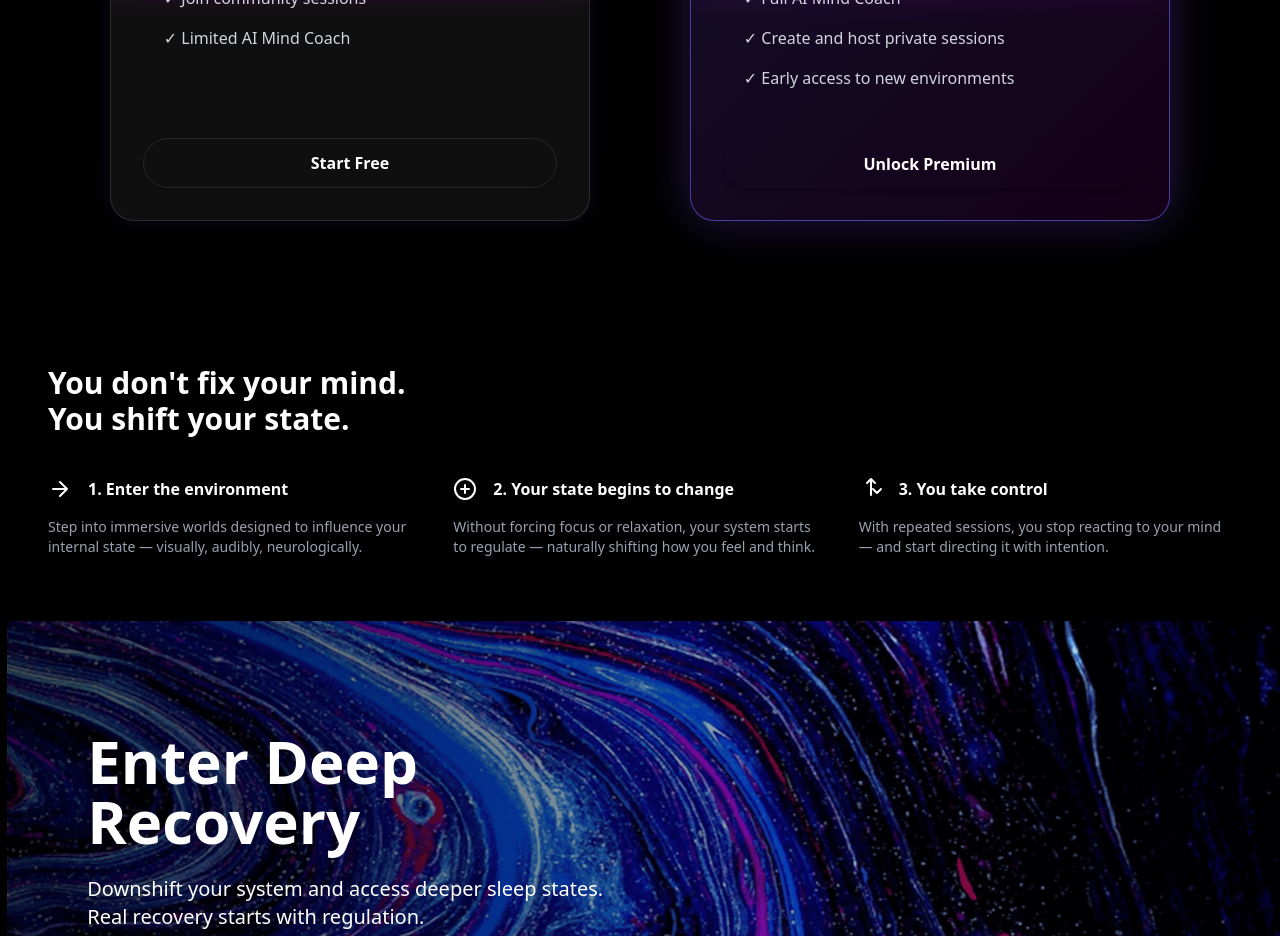
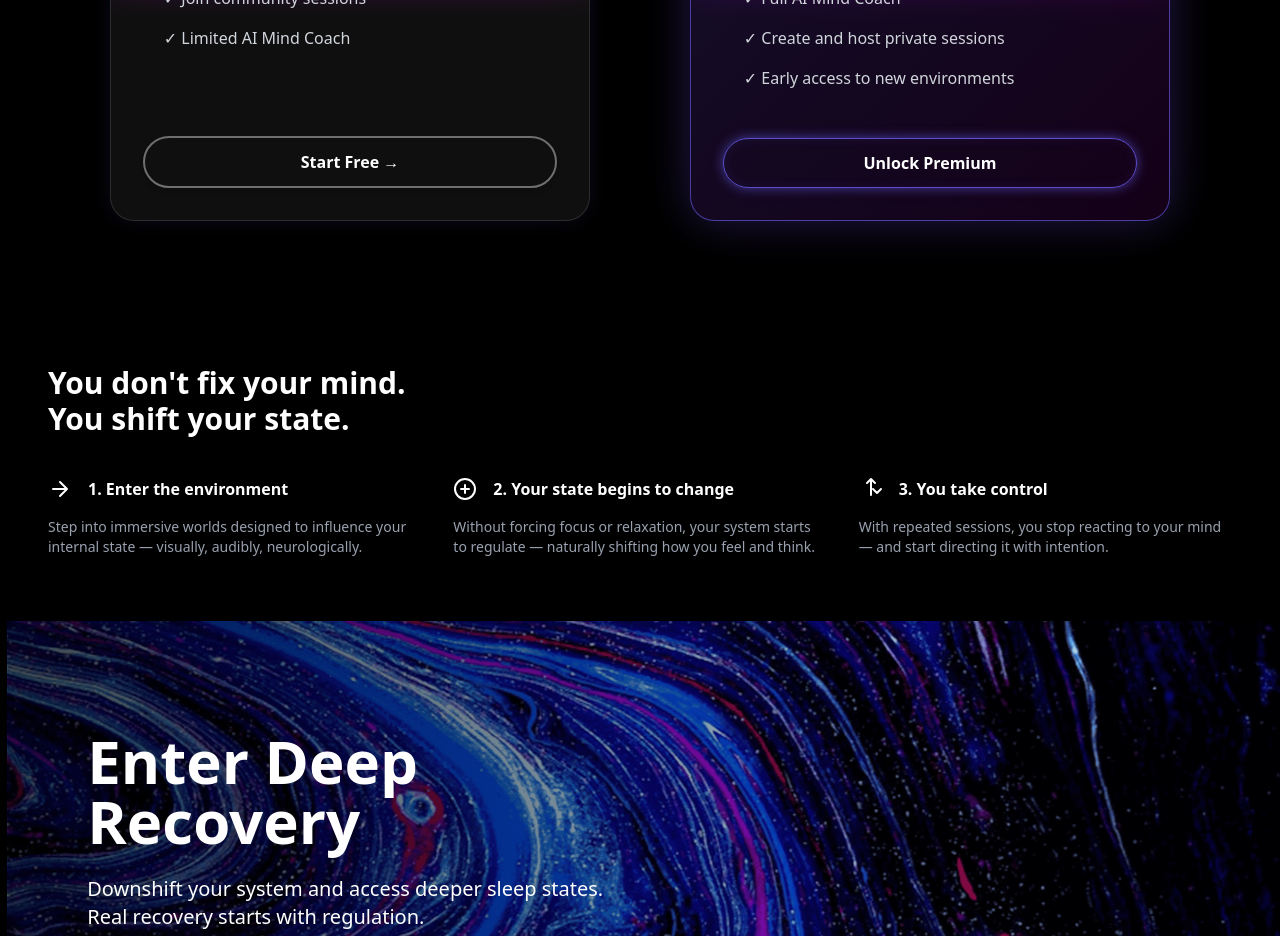
Before and after one commit to zainabkhan9118/Mind, a React (Vite) app: page /pricing in a window 1280 px wide. Shown: the part 820-1756 px from the top of the page. Built offline with nearby package versions, Linux system fonts and the light colour scheme; a web font is replaced by a local one.

Commit message:
button highlighted

```diff
--- a/src/pages/Pricing.tsx
+++ b/src/pages/Pricing.tsx
@@ -38,7 +38,7 @@ const Pricing = () => {
             <li>✓ Join community sessions</li>
             <li>✓ Limited AI Mind Coach</li>
           </ul>
-          <button className="mt-auto w-full rounded-full bg-mind-violet/20 text-white font-semibold py-3 text-base 2xl:text-lg 3xl:text-xl 2xl:py-4 3xl:py-5 shadow-sm hover:bg-mind-violet/40 transition border border-mind-violet/30">Start Free</button>
+          <button className="mt-auto w-full rounded-full bg-mind-violet text-white font-bold py-3 text-base 2xl:text-lg 3xl:text-xl 2xl:py-4 3xl:py-5 shadow-md shadow-mind-violet/30 hover:bg-mind-violet-light transition border-2 border-white/40">Start Free →</button>
         </div>
 
         {/* Premium Card */}
@@ -67,7 +67,14 @@ const Pricing = () => {
             <li>✓ Create and host private sessions</li>
             <li>✓ Early access to new environments</li>
           </ul>
-          <button className="mt-auto w-full rounded-full bg-mind-violet text-white font-semibold py-3 text-base 2xl:text-lg 3xl:text-xl 2xl:py-4 3xl:py-5 shadow-md shadow-mind-violet/30 hover:bg-mind-violet-light transition">Unlock Premium</button>
+          <button
+            className="mt-auto w-full rounded-full font-bold py-3 text-base 2xl:text-lg 3xl:text-xl 2xl:py-4 3xl:py-5 transition text-white"
+            style={{
+              background: 'transparent',
+              border: '1px solid rgba(109, 95, 247, 0.8)',
+              boxShadow: '0 0 12px rgba(109, 95, 247, 0.6), inset 0 0 12px rgba(109, 95, 247, 0.1)',
+            }}
+          >Unlock Premium</button>
         </div>
       </div>
     </section>
```
